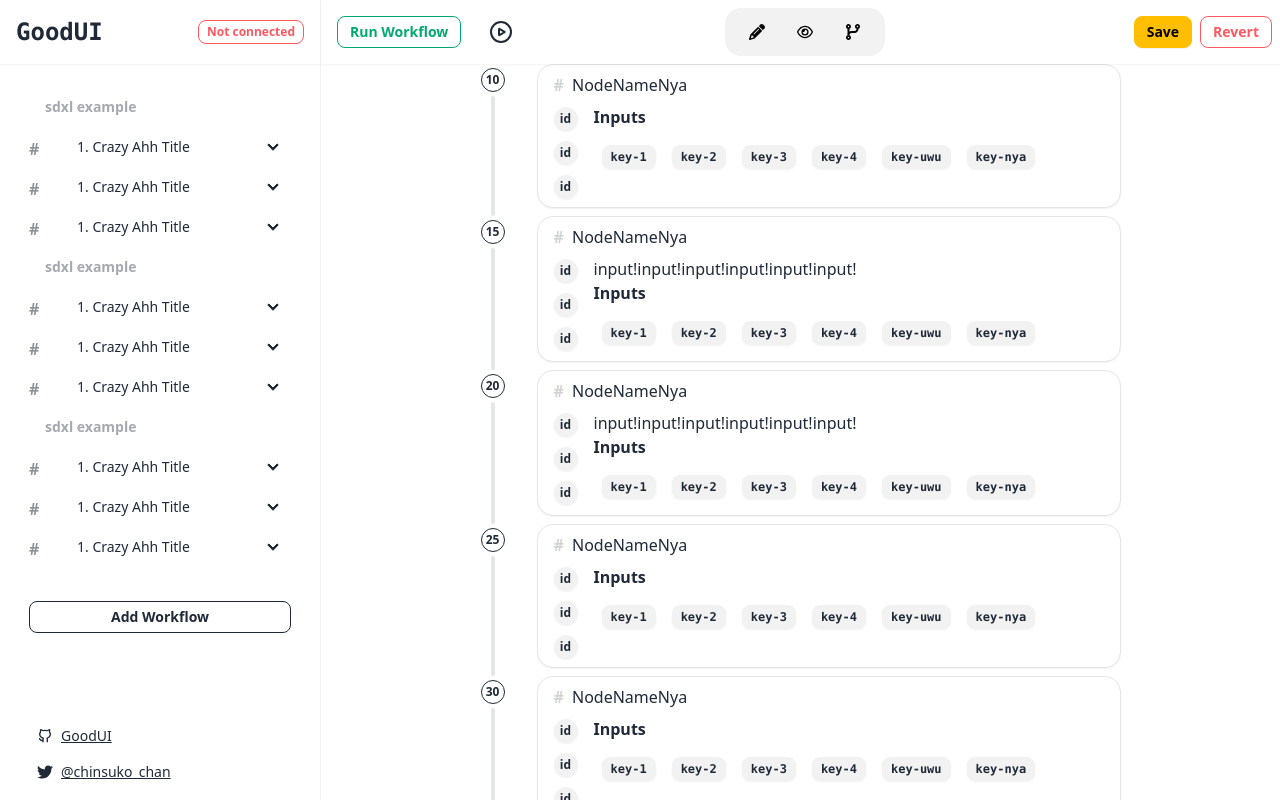
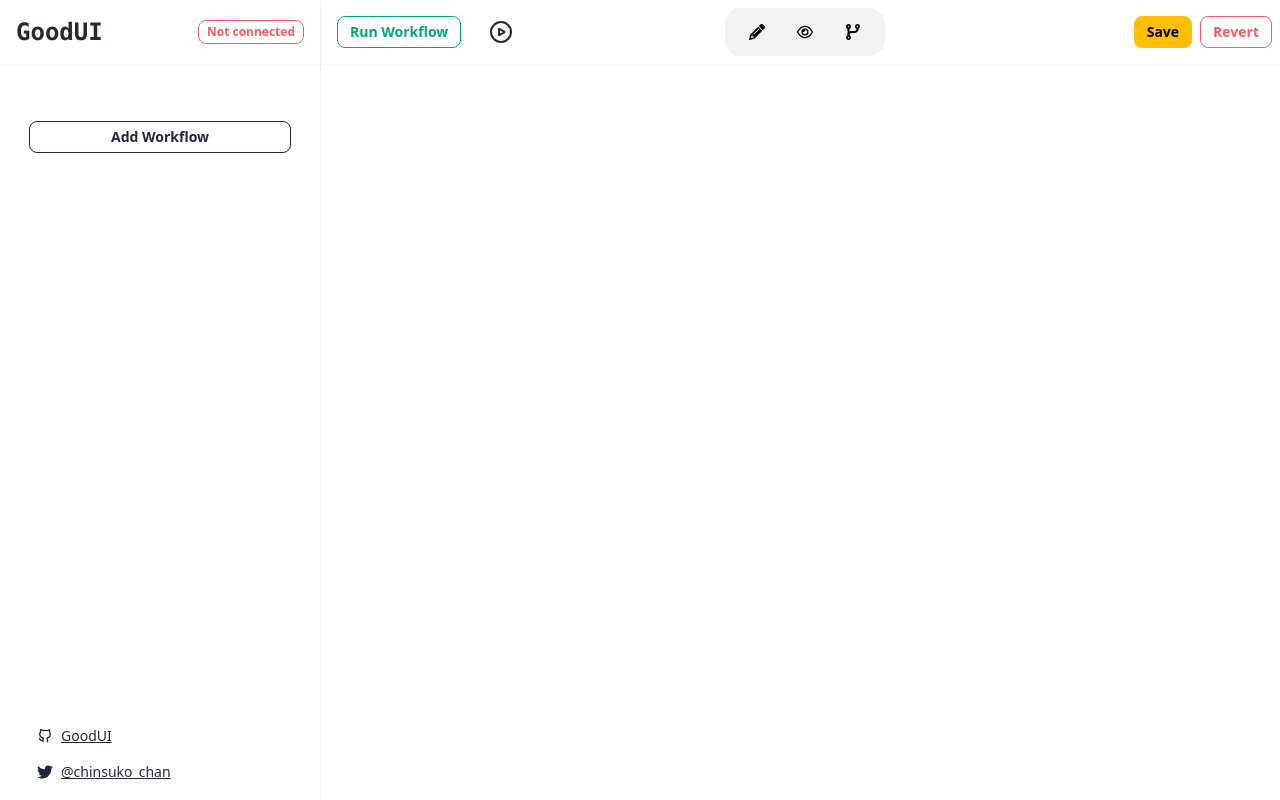
Before and after one commit to chinsuko-chan/ExtraUI, a Svelte app: page / in a window 1280 px wide. Shown: the top 800 px of the page. Built offline with nearby package versions, Linux system fonts and the light colour scheme.

Commit message:
[BIG CHUNGUS] initial store for persisting workflows
also scaffold edits, add permalinks to sidebar, importable workflows

```diff
--- a/src/App.svelte
+++ b/src/App.svelte
@@ -2,13 +2,16 @@
   import Sidebar from "components/Sidebar"
   import Navbar from "components/Navbar"
   import EditPage from "components/EditPage"
+
+  import workflowStore from "stores/workflows.svelte"
+  let selectedWorkflowName = $derived(workflowStore.workflowNames[0])
 </script>
 
 <main class="bg-base-100 drawer lg:drawer-open">
   <Sidebar />
   <div class="drawer-content">
     <Navbar />
-    <EditPage />
+    <EditPage {selectedWorkflowName} />
   </div>
 </main>
 
--- a/src/components/EditPage/Index.svelte
+++ b/src/components/EditPage/Index.svelte
@@ -1,52 +1,23 @@
 <script>
+  let { selectedWorkflowName } = $props()
+
   import Node from "./Node.svelte"
 
-  const mock = {
-    id: "id",
-    class_type: "NodeNameNya",
-    _meta: { title: "NodeNameNya" },
-    graphInputs: [
-      { key: "Model", value: ["id", -999] },
-      { key: "CLIP", value: ["id", -999] },
-      { key: "VAE", value: ["id", -999] },
-    ],
-    inputs: [1, 2, 3, 4, "uwu", "nya"].map((val) => ({
-      key: `key-${val}`,
-      value: val,
-    })),
-    graphOutputs: [
-      // todo; this needs to be derived by hand
-    ],
-    outputs: [],
-  }
+  import { connectWorkflow } from "stores/workflows.svelte"
+  const workflowStore = connectWorkflow(selectedWorkflowName)
 
-  const nodes = [
-    "10",
-    "15",
-    "20",
-    "25",
-    "30",
-    "35",
-    "40",
-    "45",
-    "50",
-    "69",
-    "420",
-  ].map((id) => ({
-    ...mock,
-    id,
-  }))
+  let nodes = $derived(workflowStore.current?.nodes || [])
 </script>
 
 <article class="max-w-screen-sm mx-4 mr-6 md:mx-auto">
-  <ul>
+  <ul class="py-2">
     {#each nodes as node, index}
       <Node
+        workflowName={selectedWorkflowName}
         id={node.id}
         {node}
         {index}
         finalIndex={nodes.length - 1}
-        expanded={Math.random() > 0.25}
         graphInputs={node.graphInputs}
         inputs={node.inputs}
         graphOutputs={node.graphOutputs}
--- a/src/components/EditPage/Node.svelte
+++ b/src/components/EditPage/Node.svelte
@@ -1,15 +1,26 @@
 <script>
+  const KEY = "goodUI.components.editPage.node.expandedState"
+  import connect from "lib/localStore"
+  const localViewState = connect(KEY, {})
+  let viewState = $state(localViewState.current)
+
   let {
+    workflowName,
     id,
     node,
     index,
     finalIndex,
-    expanded,
     inputs,
     graphInputs,
     outputs,
     graphOutputs,
   } = $props()
+
+
+  let expanded = $derived.by(() => {
+    if (!viewState[workflowName]) return false
+    return !!viewState[workflowName][id]
+  })
 
   import NodeInput from "./NodeInput.svelte"
 
@@ -20,7 +31,13 @@
   let title = $state(formatTitle(node))
 
   function toggleNode() {
-    console.log('toggle')
+    viewState[workflowName] ||= {}
+    if (viewState[workflowName][id]) {
+      delete viewState[workflowName][id]
+    } else {
+      viewState[workflowName][id] = 1
+    }
+    localViewState.save(viewState)
   }
 
   let inputsAndOutputsExpanded = $state(Math.random() > 0.5)
@@ -114,14 +131,14 @@
               <h3 class="font-bold mb-2">Inputs</h3>
               <ul class="flex flex-wrap">
                 {#each inputs as { key, value }}
-                  <NodeInput {id} {key} {value} />
+                  <NodeInput {workflowName} {id} {key} {value} />
                 {/each}
               </ul>
             {/if}
             {#if outputs.length}
               <h3 class="font-bold">Outputs</h3>
               <ul>
-                {#each outputs as output}
+                {#each outputs as _output}
                   <span>todo !</span>
                 {/each}
               </ul>
@@ -133,8 +150,8 @@
                 {#each graphOutputs as output}
                   {@render graphInputOutputAnchor(output, true)}
                 {/each}
-            </ul>
-          </div>
+              </ul>
+            </div>
           {/if}
         </div>
       {/if}
--- a/src/components/EditPage/NodeInput.svelte
+++ b/src/components/EditPage/NodeInput.svelte
@@ -1,9 +1,7 @@
 <script>
-  let { id, key, value } = $props()
+  let { workflowName, id, key, value } = $props()
 
   import NodeInputEditor from "./NodeInputEditor.svelte"
-
-  $inspect(id, key, value)
 
   let isModified = $state(false)
   let isExpanded = $state(false)
@@ -43,7 +41,7 @@
     </div>
     {#if isExpanded}
       <div class="collapse-content">
-        <NodeInputEditor {id} {key} {value} />
+        <NodeInputEditor {workflowName} {id} {key} {value} />
       </div>
     {/if}
   </div>
--- a/src/components/EditPage/NodeInputEditor.svelte
+++ b/src/components/EditPage/NodeInputEditor.svelte
@@ -1,30 +1,33 @@
 <script>
-  // let { id, key, value } = $props()
-  let { value } = $props()
+  import { connectInput } from "stores/workflows.svelte"
+  let { workflowName, id, key, value } = $props()
 
-  let editValue = $state(value)
-
-  let edited = $derived(editValue !== value)
+  const inputStore = connectInput(workflowName, id, key)
 </script>
 
 {#if typeof value === "number"}
   <label class="form-control flex-row items-start gap-2">
-    <span class="badge badge-info" class:badge-outline={!edited}> Number </span>
+    <span class="badge badge-info" class:badge-outline={!inputStore.hasChanges}>
+      Number
+    </span>
     <input
       type="number"
       class="input input-bordered input-sm max-w-xs"
-      bind:value={editValue}
+      bind:value={inputStore.value}
       placeholder={value}
     />
   </label>
 {:else if typeof value === "string"}
   <label class="form-control flex-row items-start gap-2">
-    <span class="badge badge-success" class:badge-outline={!edited}>
+    <span
+      class="badge badge-success"
+      class:badge-outline={!inputStore.hasChanges}
+    >
       String
     </span>
     <textarea
       class="textarea textarea-bordered w-full"
-      bind:value={editValue}
+      bind:value={inputStore.value}
       placeholder={value}
     ></textarea>
   </label>
--- a/src/components/Sidebar/Index.svelte
+++ b/src/components/Sidebar/Index.svelte
@@ -1,4 +1,6 @@
 <script>
+  import workflowStore from "stores/workflows.svelte"
+
   let { drawerId = "workflowDrawer" } = $props()
 
   import ghLogoSvg from "assets/gh-logo.svg?raw"
@@ -21,8 +23,8 @@
 
     <div class="flex-grow m-4">
       <menu class="menu px-3 gap-1 border border-transparent">
-        {#each [1,2,3] as _flow}
-          <WorkflowSection />
+        {#each workflowStore.workflows as { name, nodes }}
+          <WorkflowSection {name} {nodes} />
         {/each}
         <li class="my-8">
           <WorkflowImporter />
--- a/src/components/Sidebar/NodePermalink.svelte
+++ b/src/components/Sidebar/NodePermalink.svelte
@@ -1,84 +1,107 @@
 <script>
-  let expandedId = (() => {
-    if (!location.hash) return ""
+  let { workflowName, id, node } = $props()
 
-    return location.hash.replace(/^#node-/, "")
-  })()
+  /**
+   * auto open anchor if #node-{...} is in the URL
+   *
+   * btw, i lost so many fr*ckin' sanity points at this...
+   * <details> open attribute has 2 events: onclick and ontoggle
+   * - upon mount, if the `open` attribute is true, ontoggle is
+   *   ALWAYS triggered
+   *
+   * controlling open state via JS is a pain in the ass, cba rn
+   */
+  const locationId = location.hash.replace(/^#node-/, "")
+  const nodeOpen = locationId === id
+  const graphInputsOpen = locationId === id
+  const inputsOpen = locationId === id
+  const outputsOpen = locationId === id
+
+  import { connectNode, inputHasChanges } from "stores/workflows.svelte"
+  const nodeStore = connectNode(workflowName, id)
 
   function shouldDisplayBadge(value) {
     if (typeof value === "number") return true
     if (typeof value === "string") return true
-    if (Array.isArray(value)) return true
-    return false
+    if (Array.isArray(value)) return false // graph input/output
+    return true
   }
 
-  function displayText(value) {
+  function badgeText(inputOrOutput) {
+    const { value } = inputOrOutput
     if (typeof value === "number") return "Number"
     if (typeof value === "string") return "String"
     if (Array.isArray(value)) return "Node"
-    throw new Error(`value not supported: ${value}`)
+    return "?"
   }
+
+  let titleText = $derived.by(() => {
+    return `${id}. ${node._meta?.title || node.class_type}`
+  })
 </script>
 
 <li class="flex-grow-0 max-w-full">
-  <a href="#" class="absolute top-0 -left-4 flex opacity-50 hover:opacity-100">
-    <span class="text-base font-bold">#</span>
+  <a href={`#node-${id}`} class="absolute top-0 -left-4 flex opacity-50 hover:opacity-100">
+    <span class="text-base font-bold" class:text-primary={node.outputs.length}>#</span>
   </a>
 
-  <details class="max-w-full" open={expandedId === 0}>
-    <summary class="ml-8">
-      1. Crazy Ahh Title
-    </summary>
+  <details class="max-w-full" open={nodeOpen}>
+    <summary class="ml-8" class:text-secondary={nodeStore.hasChanges}>{titleText}</summary>
 
     <ul>
-      <li>{@render inputsList()}</li>
+      {#if node.graphInputs.length}
+        <li>
+          <details class="max-w-full" open={graphInputsOpen}>
+            {@render subsection("Graph Inputs", node.graphInputs)}
+          </details>
+        </li>
+      {/if}
 
-      {#if Math.random() > 0.5}
-        <li>{@render outputsList()}</li>
+      <li>
+        <details class="max-w-full" open={inputsOpen}>
+          {@render subsection("Inputs", node.inputs)}
+        </details>
+      </li>
+
+      {#if node.outputs.length}
+        <li>
+          <details class="max-w-full" open={outputsOpen}>
+            {@render subsection("Outputs", node.outputs)}
+          </details>
+        </li>
       {/if}
     </ul>
   </details>
 </li>
 
-{#snippet inputsList()}
-<details class="max-w-full" open={expandedId === 0}>
-    <summary>
-      <span>{"Inputs "}</span>
-      <span class="badge">99</span>
+{#snippet subsection(title, elements)}
+  <summary
+    class:text-secondary={title === "Inputs" && nodeStore.hasChanges}
+    class:text-primary={title === "Outputs"}
+  >
+    <span>{title}</span>
+    <span class="badge">{elements.length}</span>
   </summary>
 
   <ul>
-      {#each [1, 2, 3, 4, 5, 6, 7, 8, 9] as num}
+    {#each elements as element}
       <li>
         <div>
-            <code class="text-xs break-all">{num}</code>
+          <code class="text-xs break-all"
+            class:text-secondary={inputHasChanges(workflowName, id, element.key)}
+            class:text-primary={title === "Outputs"}
+          >{element.key}</code>
+          {#if shouldDisplayBadge(element.value)}
             <span
               class="badge badge-sm badge-outline"
-              class:badge-info={typeof num === "number"}
-              class:badge-success={typeof num === "string"}
+              class:badge-info={typeof element.value === "number"}
+              class:badge-success={typeof element.value === "string"}
             >
-              {displayText(num)}
+              {badgeText(element)}
             </span>
+          {/if}
         </div>
       </li>
     {/each}
   </ul>
-  </details>
 {/snippet}
-
-{#snippet outputsList()}
-<details class="max-w-full" open={expandedId === 0}>
-    <summary class="text-primary">
-      {"Outputs "}
-      <span class="badge">2</span>
-    </summary>
-
-    <ul>
-      {#each [1, 2] as num}
-        <li>
-          <code class="text-primary text-xs break-all">{`xd ! ${num}`}</code>
-        </li>
-      {/each}
-    </ul>
-  </details>
-{/snippet}
--- a/src/components/Sidebar/WorkflowSection.svelte
+++ b/src/components/Sidebar/WorkflowSection.svelte
@@ -1,11 +1,13 @@
 <script>
+  let { name, nodes } = $props()
+
   import NodePermalink from "./NodePermalink.svelte"
 </script>
 
 <li>
-  <h2 class="menu-title">sdxl example</h2>
+  <h2 class="menu-title">{name}</h2>
 </li>
 
-{#each [1, 2, 3] as _node}
-  <NodePermalink />
+{#each nodes as node}
+  <NodePermalink workflowName={name} id={node.id} {node} />
 {/each}
--- /dev/null
+++ b/src/stores/workflows.svelte.js
@@ -0,0 +1,156 @@
+import connect from "lib/localStore"
+
+const WORKFLOWS_KEY = "goodUI.stores.workflow.allWorkflows"
+const CHANGES_KEY = "goodUI.stores.workflow.allChanges"
+
+const localWorkflows = connect(WORKFLOWS_KEY, {})
+const localChanges = connect(CHANGES_KEY, {})
+
+// These are "raw" , not meant to be consumed directly
+let allWorkflows = $state(localWorkflows.current)
+let allChanges = $state(localChanges.current)
+
+// This is the public api shape (array of objs.)
+function reduceWorkflows(output, [workflowName, workflow]) {
+  const nodes = []
+  Object.entries(workflow).forEach(([nodeId, node]) => {
+    // 1. inputs
+    const { graphInputs, inputs } = Object.entries(node.inputs).reduce(
+      (partitioned, [key, value]) => {
+        partitioned[Array.isArray(value) ? "graphInputs" : "inputs"].push({
+          key,
+          value,
+        })
+        return partitioned
+      },
+      { graphInputs: [], inputs: [] },
+    )
+
+    // 2. outputs (todo)
+    const outputs =
+      Math.random() > 0.5
+        ? []
+        : [
+            { key: "foo", value: "img" },
+            { key: "bar", value: "img" },
+          ]
+
+    nodes.push({
+      ...node,
+      id: nodeId,
+      inputs,
+      graphInputs,
+      graphOutputs: [],
+      outputs,
+    })
+  })
+
+  output.push({ name: workflowName, nodes })
+  return output
+}
+
+let workflows = $derived.by(() => {
+  return Object.entries(allWorkflows).reduce(reduceWorkflows, [])
+})
+
+export default {
+  get workflows() {
+    return workflows
+  },
+  setWorkflowByName(name, workflow) {
+    allWorkflows[name] = workflow
+  },
+  get workflowNames() {
+    return Object.keys(allWorkflows)
+  },
+  save() {
+    localWorkflows.save(allWorkflows)
+  },
+}
+
+// util
+
+export function getWorkflow(workflowName) {
+  return workflows.find(({ name }) => name === workflowName)
+}
+
+export function getNode(workflowName, nodeId) {
+  return getWorkflow(workflowName)?.nodes?.find(({ id }) => id === nodeId)
+}
+
+export function getInput(workflowName, nodeId, inputKey) {
+  const node = getNode(workflowName, nodeId)
+  if (!node) return undefined
+  return (
+    node.inputs.find(({ key }) => key === inputKey) ||
+    node.graphInputs.find(({ key }) => key === inputKey)
+  )
+}
+
+export function inputHasChanges(workflowName, nodeId, inputKey) {
+  if (!allChanges[workflowName]) return false
+  if (!allChanges[workflowName][nodeId]?.inputs) return false
+
+  const changedValue = allChanges[workflowName][nodeId].inputs[inputKey]
+  if (changedValue === undefined) return false // love js...
+
+  return allWorkflows[workflowName][nodeId].inputs[inputKey] !== changedValue
+}
+
+export function nodeHasChanges(workflowName, nodeId) {
+  if (!allChanges[workflowName]) return false
+  if (!allChanges[workflowName][nodeId]?.inputs) return false
+
+  return getNode(workflowName, nodeId).inputs.some(({ key }) => {
+    return inputHasChanges(workflowName, nodeId, key)
+  })
+}
+
+export function workflowHasChanges(workflowName) {
+  if (!allChanges[workflowName]) return false
+
+  return getWorkflow(workflowName).nodes.some((node) => {
+    return nodeHasChanges(workflowName, node.id)
+  })
+}
+
+// view state helpers
+
+export function connectWorkflow(workflowName) {
+  return {
+    get current() {
+      return getWorkflow(workflowName)
+    },
+    get hasChanges() {
+      return workflowHasChanges(workflowName)
+    },
+    save() {
+      // todo: need change shape back to localStore expected
+      console.log("^^")
+    },
+  }
+}
+
+export function connectNode(workflowName, nodeId) {
+  return {
+    get current() {
+      return getNode(workflowName, nodeId)
+    },
+    get hasChanges() {
+      return nodeHasChanges(workflowName, nodeId)
+    },
+  }
+}
+
+export function connectInput(workflowName, nodeId, inputKey) {
+  return {
+    get value() {
+      return getInput(workflowName, nodeId, inputKey)?.value
+    },
+    set value(newValue) {
+      allChanges[workflowName] ||= {}
+      allChanges[workflowName][nodeId] ||= { inputs: {} }
+      allChanges[workflowName][nodeId].inputs[inputKey] = newValue
+    },
+  }
+}
--- a/vite.config.js
+++ b/vite.config.js
@@ -8,7 +8,7 @@ export default defineConfig({
   plugins: [svelte(svelteConfig)],
   resolve: {
     alias: {
-      lib: path.resolve(__dirname, "./src/lib"),
+      lib: path.resolve(__dirname, "./lib"),
       assets: path.resolve(__dirname, "./src/assets"),
       stores: path.resolve(__dirname, "./src/stores"),
       components: path.resolve(__dirname, "./src/components"),
```
Also changed, not shown: src/components/Sidebar/WorkflowImporter.svelte (+4 -4 lines). Lines whose indentation alone changed are shown as unchanged.
